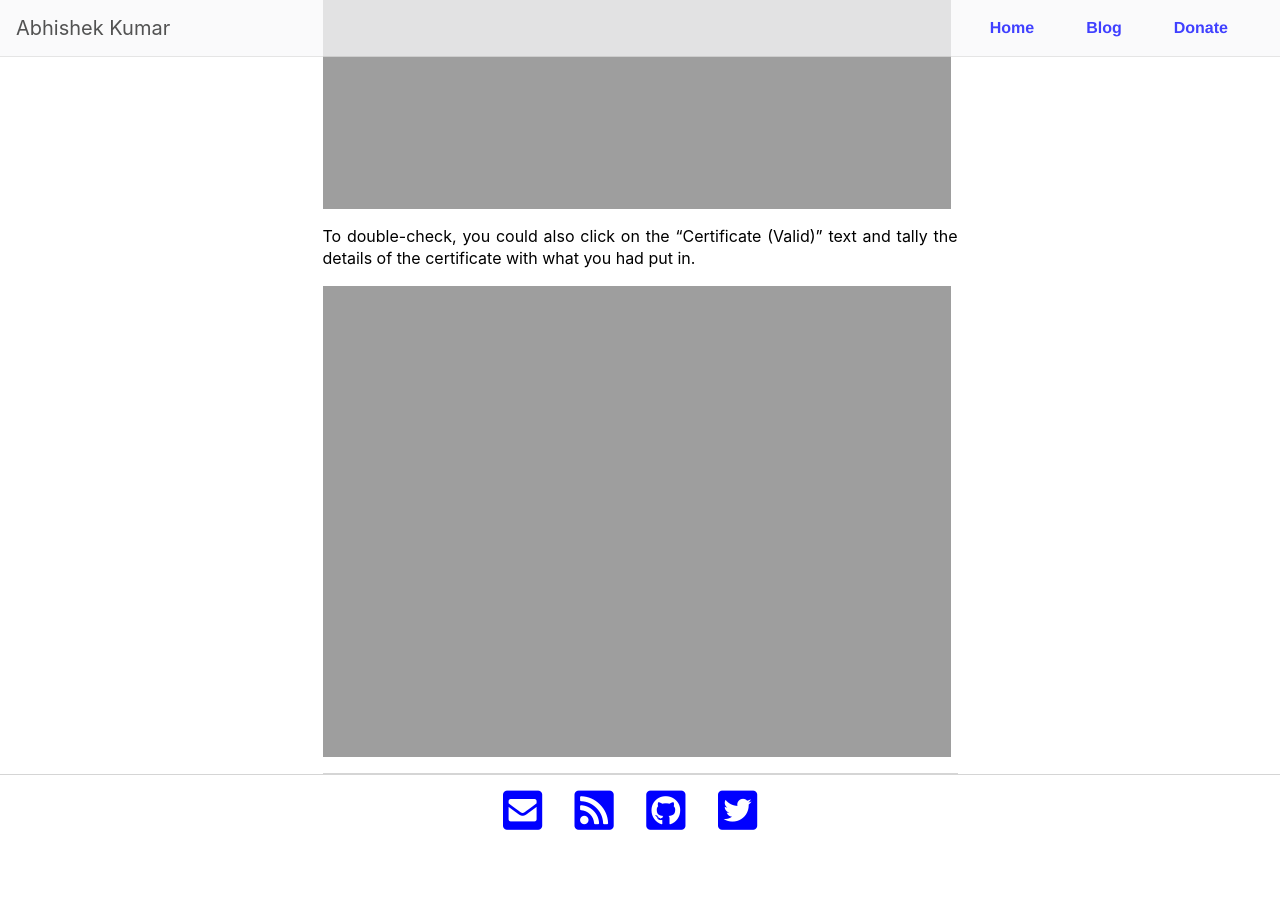
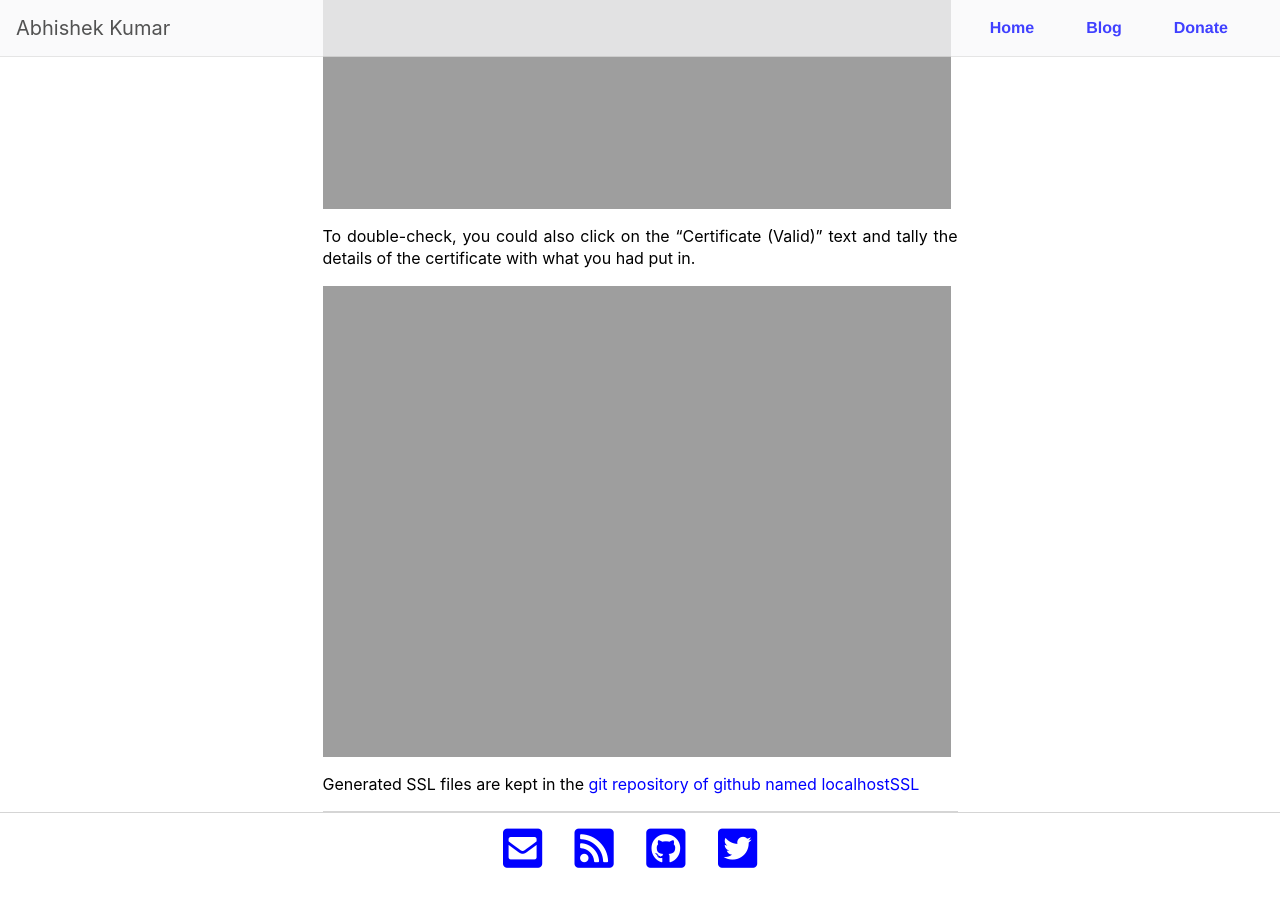
Before and after one commit to Mr-Kumar-Abhishek/Mr-Kumar-Abhishek.github.io, a Jekyll site: the page built from _posts/2020-04-04-https-localhost-with-debian-apache-and-chromium-browser.md, in a window 1280 px wide and 900 px high, scrolled down 9405 px. Built offline with Jekyll 4.4.1, drawn with Linux system fonts in a browser that asks for light colours; nearby versions of some CDN libraries; comment, search, counter and statistics services are not loaded; before the commit the page ends 10266 px from its top, so only the background shows below that.

Commit message:
update https localhost post with reference files link

```diff
--- a/_posts/2020-04-04-https-localhost-with-debian-apache-and-chromium-browser.md
+++ b/_posts/2020-04-04-https-localhost-with-debian-apache-and-chromium-browser.md
@@ -326,3 +326,6 @@ Lastly, navigate to `https://localhost` and see if the certificate exists or not
 To double-check, you could also click on the “Certificate (Valid)” text and tally the details of the certificate with what you had put in.
 
 ![SSL certificate details]({{ site.url }}/img/2020-04-05-020346_1280x800_scrot.png "SSL certificate details")
+
+
+Generated SSL files are kept in the [git repository of github named localhostSSL](https://github.com/Mr-Kumar-Abhishek/localhostSSL)
```
